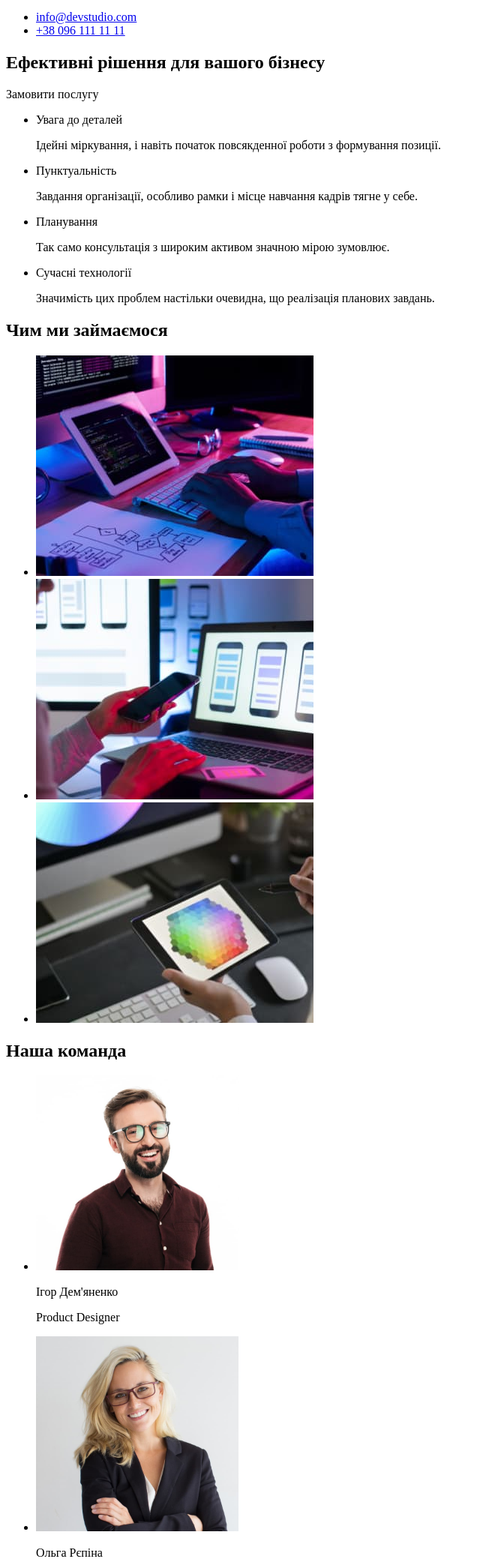
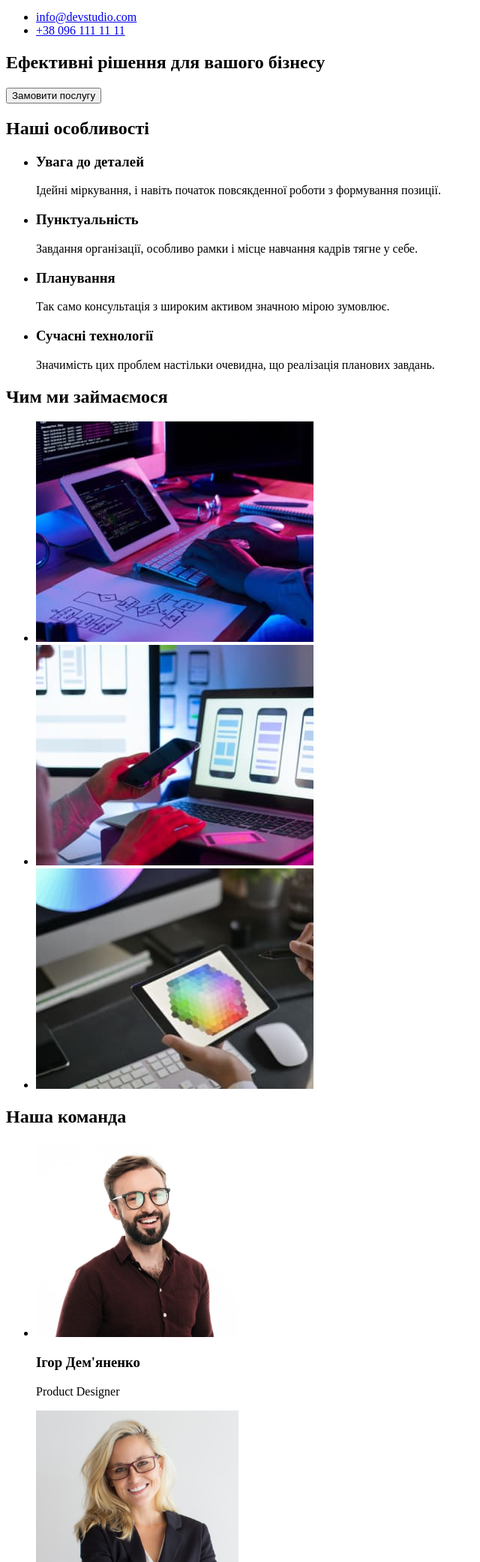
Before and after one commit to Yana-moon/goit-markup-hw-01, a plain HTML site: page index.html in a window 1280 px wide. Shown: the part 98-2181 px from the top of the page at 75% size, without its empty margins (0-640 px from the left). Drawn offline with Linux system fonts and the light colour scheme.

Commit message:
changes of tags

```diff
--- a/index.html
+++ b/index.html
@@ -34,30 +34,31 @@
     <main>
         <section>
             <h1>Ефективні рішення для вашого бізнесу</h1>
-            <botton type="button">Замовити послугу</botton>
+            <button type="button">Замовити послугу</button>
             </h1>
         </section>
         <section>
+            <h2>Наші особливості</h2>
             <ul>
                 <li>
-            <p>Увага до деталей</p>
+            <h3>Увага до деталей</h3>
                 <p>
                 Ідейні міркування, і навіть початок повсякденної роботи з формування позиції.
                 </p>
                 </li>
                 <li>
-            <p>Пунктуальність</p>
+            <h3>Пунктуальність</h3>
                 <p>
                 Завдання організації, особливо рамки і місце навчання кадрів тягне у себе.
                 </p>
                 </li>
                 <li>
-            <p> Планування</p>
+            <h3> Планування</h3>
                 <p> Так само консультація з широким активом значною мірою зумовлює.
                 </p>
                 </li>
                 <li>
-            <p> Сучасні технології</p>
+            <h3> Сучасні технології</h3>
                 <p> Значимість цих проблем настільки очевидна, що реалізація планових завдань.
                 </p>
             </li>
@@ -96,7 +97,7 @@
                     alt="Ігор Дем'яненко"
                     width="270"
                     height="260" />
-                    <p> Ігор Дем'яненко</p>
+                    <h3> Ігор Дем'яненко</h3>
                         <p>Product Designer</p>
                 </li>
                 <li>
@@ -104,7 +105,7 @@
                      alt="Ольга Рєпіна"
                      width="270"
                       height="260" />
-                    <p> Ольга Рєпіна</p>
+                    <h3> Ольга Рєпіна</h3>
                         <p>Frontend Developer</p>
                 </li>
                 <li>
@@ -112,7 +113,7 @@
                     alt="Микола Тарасов"
                      width="270"
                       height="260" />
-                    <p> Микола Тарасов</p>
+                    <h3> Микола Тарасов</h3>
                         <p> Marketing</p>
                 </li>
                 <li>
@@ -120,7 +121,7 @@
                      alt="Михайло Єрмаков"
                      width="270"
                      height="260" />
-                    <p> Михайло Єрмаков</p>
+                    <h3> Михайло Єрмаков</h3>
                         <p>UI Designer</p>
                 </li>
             </ul>
```
